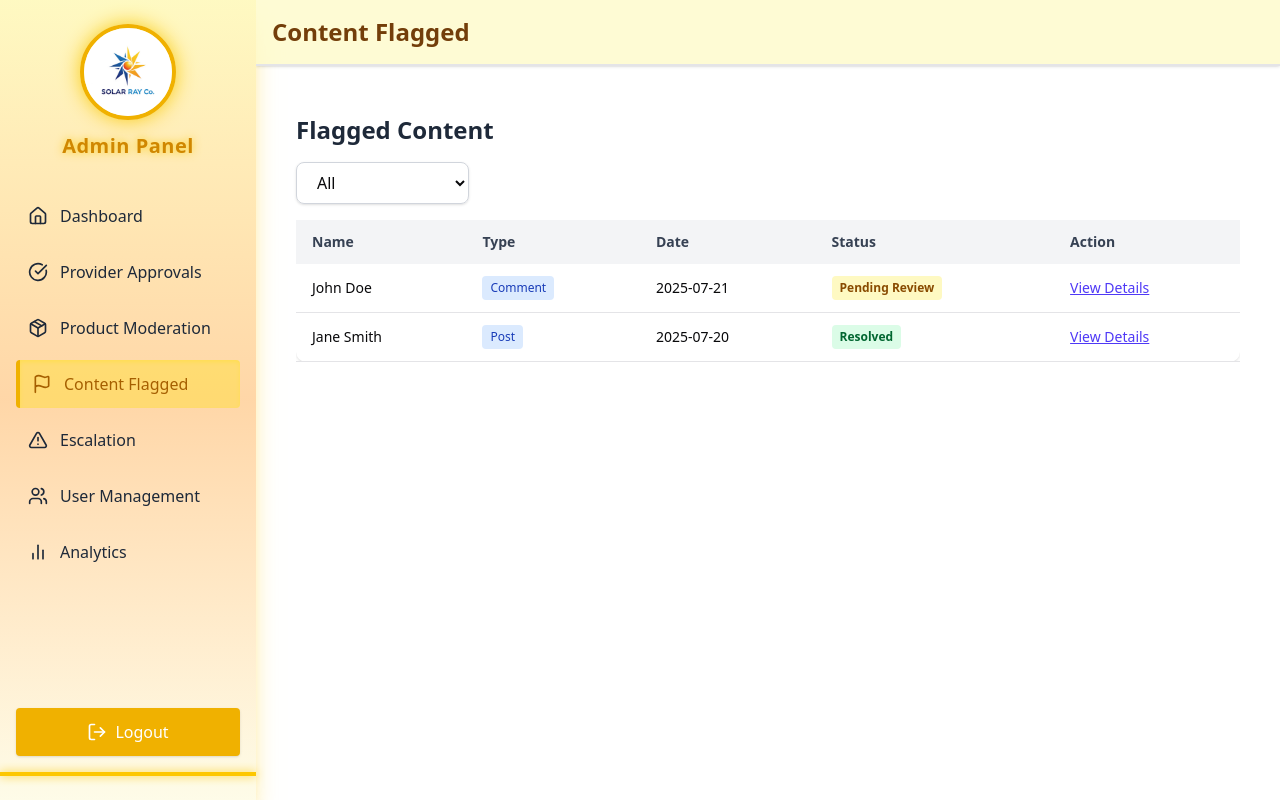
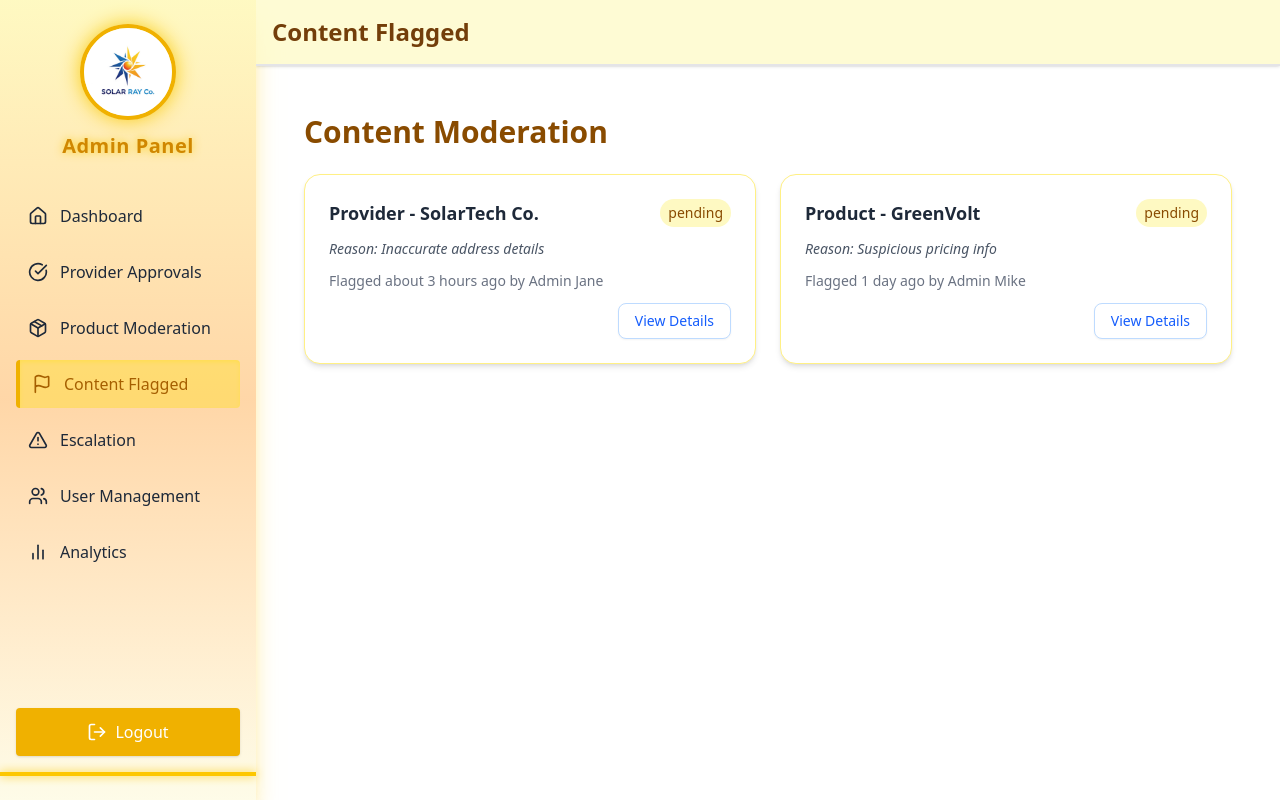
Before and after one commit to Michael-Munga/Ray-Solar-Solutions-Frontend, a React (Vite) app: page /content-flagged in a window 1280 px wide. Built offline with nearby package versions, Linux system fonts and the light colour scheme.

Commit message:
feat: implement content moderation cards with flag details and resolve/dismiss actions

```diff
--- a/package.json
+++ b/package.json
@@ -10,6 +10,7 @@
     "preview": "vite preview"
   },
   "dependencies": {
+    "@headlessui/react": "^2.2.5",
     "@hookform/resolvers": "^5.1.1",
     "@radix-ui/react-accordion": "^1.2.11",
     "@radix-ui/react-alert-dialog": "^1.1.14",
@@ -51,6 +52,7 @@
     "react-day-picker": "^9.8.0",
     "react-dom": "^19.1.0",
     "react-hook-form": "^7.60.0",
+    "react-hot-toast": "^2.5.2",
     "react-resizable-panels": "^3.0.3",
     "react-router": "^7.7.0",
     "react-router-dom": "^7.7.0",
--- a/src/pages/admin/ContentFlags.jsx
+++ b/src/pages/admin/ContentFlags.jsx
@@ -1,158 +1,152 @@
-import React, { useState } from "react";
-import { Card, CardContent } from "@/components/ui/card";
+import React, { useState } from 'react';
+import { formatDistanceToNow } from 'date-fns';
+import { Dialog } from '@headlessui/react';
+import toast, { Toaster } from 'react-hot-toast';
+import { Button } from '@/components/ui/button';
+import { CheckCircle, XCircle } from 'lucide-react';
 
-const dummyData = [
+const dummyFlags = [
   {
     id: 1,
-    name: "John Doe",
-    content: "Inappropriate language in post.",
-    date: "2025-07-21",
-    status: "Pending Review",
-    type: "Comment",
-    reporter: "Alice",
-    reason: "Harassment",
-    notes: "Repeated incidents noted"
+    contentType: 'Provider',
+    providerName: 'SolarTech Co.',
+    reason: 'Inaccurate address details',
+    flaggedAt: new Date(Date.now() - 3 * 60 * 60 * 1000).toISOString(),
+    submittedBy: 'Admin Jane',
+    phone: '+254712345678',
+    email: 'contact@solartech.co.ke',
+    status: 'pending',
   },
   {
     id: 2,
-    name: "Jane Smith",
-    content: "Suspicious promotional content.",
-    date: "2025-07-20",
-    status: "Resolved",
-    type: "Post",
-    reporter: "Bob",
-    reason: "Spam",
-    notes: "Link to suspicious site"
+    contentType: 'Product',
+    providerName: 'GreenVolt',
+    reason: 'Suspicious pricing info',
+    flaggedAt: new Date(Date.now() - 1 * 24 * 60 * 60 * 1000).toISOString(),
+    submittedBy: 'Admin Mike',
+    phone: '+254701112233',
+    email: 'support@greenvolt.com',
+    status: 'pending',
   },
 ];
 
-function ContentFlagged() {
-  const [flaggedItems, setFlaggedItems] = useState(dummyData);
-  const [selectedItem, setSelectedItem] = useState(null);
-  const [filterStatus, setFilterStatus] = useState("All");
+export default function ContentFlags() {
+  const [flags, setFlags] = useState(dummyFlags);
+  const [selectedFlag, setSelectedFlag] = useState(null);
+  const [isModalOpen, setIsModalOpen] = useState(false);
 
-  const handleViewDetails = (item) => {
-    setSelectedItem(item);
+  const handleAction = (id, action) => {
+    setFlags((prev) =>
+      prev.map((flag) =>
+        flag.id === id ? { ...flag, status: action } : flag
+      )
+    );
+    toast.success(`Flag ${action === 'resolved' ? 'resolved' : 'dismissed'} successfully`);
+    setIsModalOpen(false);
   };
 
-  const handleCloseModal = () => {
-    setSelectedItem(null);
+  const openModal = (flag) => {
+    setSelectedFlag(flag);
+    setIsModalOpen(true);
   };
 
-  const handleAction = (id, actionType) => {
-    if (!window.confirm(`Are you sure you want to ${actionType} this item?`)) return;
-    const updatedItems = flaggedItems.map((item) =>
-      item.id === id ? { ...item, status: actionType } : item
-    );
-    setFlaggedItems(updatedItems);
-    handleCloseModal();
-  };
-
-  const getStatusBadgeStyle = (status) => {
-    switch (status) {
-      case "Pending Review": return "bg-yellow-100 text-yellow-800";
-      case "Resolved": return "bg-green-100 text-green-800";
-      case "Dismissed": return "bg-gray-100 text-gray-800";
-      default: return "";
+  const formatTime = (time) => {
+    try {
+      return formatDistanceToNow(new Date(time), { addSuffix: true });
+    } catch {
+      return 'Invalid date';
     }
   };
 
-  const filteredItems = flaggedItems.filter(item =>
-    filterStatus === "All" ? true : item.status === filterStatus
-  );
+  return (
+    <div className="p-6">
+      <Toaster />
+      <h2 className="text-3xl font-bold mb-6 text-yellow-800">Content Moderation</h2>
 
-  return (
-    <div className="container mx-auto px-4 py-6">
-      <h2 className="text-2xl font-bold mb-4 text-gray-800">Flagged Content</h2>
+      {flags.length === 0 ? (
+        <p className="text-gray-600">No flagged content at the moment.</p>
+      ) : (
+        <div className="grid md:grid-cols-2 gap-6">
+          {flags.map((flag) => (
+            <div
+              key={flag.id}
+              className="rounded-2xl shadow-md border border-yellow-200 bg-white p-6 space-y-3"
+            >
+              <div className="flex items-center justify-between">
+                <h3 className="text-lg font-semibold text-gray-800">
+                  {flag.contentType} - {flag.providerName}
+                </h3>
+                <span
+                  className={`text-sm font-medium px-2 py-1 rounded-full ${
+                    flag.status === 'resolved'
+                      ? 'bg-green-100 text-green-700'
+                      : flag.status === 'dismissed'
+                      ? 'bg-red-100 text-red-700'
+                      : 'bg-yellow-100 text-yellow-800'
+                  }`}
+                >
+                  {flag.status}
+                </span>
+              </div>
+              <p className="text-gray-600 text-sm italic">Reason: {flag.reason}</p>
+              <p className="text-sm text-gray-500">
+                Flagged {formatTime(flag.flaggedAt)} by {flag.submittedBy}
+              </p>
 
-      <select
-        value={filterStatus}
-        onChange={(e) => setFilterStatus(e.target.value)}
-        className="mb-4 px-4 py-2 border border-gray-300 rounded-md shadow-sm"
-      >
-        <option value="All">All</option>
-        <option value="Pending Review">Pending Review</option>
-        <option value="Resolved">Resolved</option>
-        <option value="Dismissed">Dismissed</option>
-      </select>
-
-      <div className="overflow-x-auto">
-        <table className="min-w-full bg-white rounded-lg shadow">
-          <thead className="bg-gray-100">
-            <tr>
-              <th className="px-4 py-3 text-left text-sm font-semibold text-gray-700">Name</th>
-              <th className="px-4 py-3 text-left text-sm font-semibold text-gray-700">Type</th>
-              <th className="px-4 py-3 text-left text-sm font-semibold text-gray-700">Date</th>
-              <th className="px-4 py-3 text-left text-sm font-semibold text-gray-700">Status</th>
-              <th className="px-4 py-3 text-left text-sm font-semibold text-gray-700">Action</th>
-            </tr>
-          </thead>
-          <tbody>
-            {filteredItems.map((item) => (
-              <tr key={item.id} className="border-b hover:bg-gray-50">
-                <td className="px-4 py-3 text-sm">{item.name}</td>
-                <td className="px-4 py-3 text-sm">
-                  <span className="inline-flex items-center px-2 py-1 text-xs font-medium rounded bg-blue-100 text-blue-800">
-                    {item.type}
-                  </span>
-                </td>
-                <td className="px-4 py-3 text-sm">{item.date}</td>
-                <td className="px-4 py-3 text-sm">
-                  <span className={`inline-block px-2 py-1 rounded text-xs font-semibold ${getStatusBadgeStyle(item.status)}`}>
-                    {item.status}
-                  </span>
-                </td>
-                <td className="px-4 py-3 text-sm">
-                  <button
-                    onClick={() => handleViewDetails(item)}
-                    className="text-indigo-600 hover:text-indigo-900 underline"
+              <div className="flex justify-end space-x-3">
+                <Button
+                  variant="outline"
+                  className="text-blue-600 border-blue-200"
+                  onClick={() => openModal(flag)}
                 >
                   View Details
-                  </button>
-                </td>
-              </tr>
+                </Button>
+              </div>
+            </div>
           ))}
-          </tbody>
-        </table>
+        </div>
+      )}
+
+      {/* Modal */}
+      <Dialog open={isModalOpen} onClose={() => setIsModalOpen(false)} className="relative z-50">
+        <div className="fixed inset-0 bg-black/40" aria-hidden="true" />
+        <div className="fixed inset-0 flex items-center justify-center p-4">
+          <Dialog.Panel className="w-full max-w-md rounded-2xl bg-white p-6 shadow-xl space-y-4">
+            {selectedFlag && (
+              <>
+                <Dialog.Title className="text-xl font-semibold text-gray-800">
+                  {selectedFlag.contentType} - {selectedFlag.providerName}
+                </Dialog.Title>
+                <div className="space-y-1 text-sm text-gray-700">
+                  <p><strong>Reason:</strong> {selectedFlag.reason}</p>
+                  <p><strong>Flagged:</strong> {formatTime(selectedFlag.flaggedAt)}</p>
+                  <p><strong>Submitted by:</strong> {selectedFlag.submittedBy}</p>
+                  <p><strong>Phone:</strong> {selectedFlag.phone}</p>
+                  <p><strong>Email:</strong> {selectedFlag.email}</p>
+                  <p><strong>Status:</strong> {selectedFlag.status}</p>
                 </div>
 
-      {selectedItem && (
-        <div className="fixed inset-0 bg-black bg-opacity-50 flex items-center justify-center z-50">
-          <div className="bg-white rounded-lg p-6 max-w-md w-full shadow-xl">
-            <h3 className="text-xl font-semibold mb-4">Flagged Content Details</h3>
-            <p><strong>Name:</strong> {selectedItem.name}</p>
-            <p><strong>Type:</strong> {selectedItem.type}</p>
-            <p><strong>Date:</strong> {selectedItem.date}</p>
-            <p><strong>Status:</strong> {selectedItem.status}</p>
-            <p><strong>Reported By:</strong> {selectedItem.reporter}</p>
-            <p><strong>Reason:</strong> {selectedItem.reason}</p>
-            <p><strong>Notes:</strong> {selectedItem.notes}</p>
-            <p><strong>Content Preview:</strong> {selectedItem.content}</p>
-            <div className="flex justify-end gap-2 mt-4">
-              <button
-                onClick={handleCloseModal}
-                className="px-4 py-2 text-sm rounded-md bg-gray-200 hover:bg-gray-300"
+                <div className="flex justify-end gap-3 mt-4">
+                  <Button
+                    className="bg-green-500 hover:bg-green-600 text-white flex items-center gap-1"
+                    onClick={() => handleAction(selectedFlag.id, 'resolved')}
                   >
-                Close
-              </button>
-              <button
-                onClick={() => handleAction(selectedItem.id, "Resolved")}
-                className="px-4 py-2 text-sm rounded-md bg-green-500 text-white hover:bg-green-600"
+                    <CheckCircle className="w-4 h-4" />
+                    Resolve
+                  </Button>
+                  <Button
+                    className="bg-red-500 hover:bg-red-600 text-white flex items-center gap-1"
+                    onClick={() => handleAction(selectedFlag.id, 'dismissed')}
                   >
-                Resolve
-              </button>
-              <button
-                onClick={() => handleAction(selectedItem.id, "Dismissed")}
-                className="px-4 py-2 text-sm rounded-md bg-red-500 text-white hover:bg-red-600"
-              >
+                    <XCircle className="w-4 h-4" />
                     Dismiss
-              </button>
+                  </Button>
                 </div>
+              </>
+            )}
+          </Dialog.Panel>
         </div>
-        </div>
-      )}
+      </Dialog>
     </div>
   );
 }
-
-export default ContentFlagged;
```
Also changed, not shown: 1 other file (tests, documents, lock files or other folders). Lines whose indentation alone changed are shown as unchanged.
